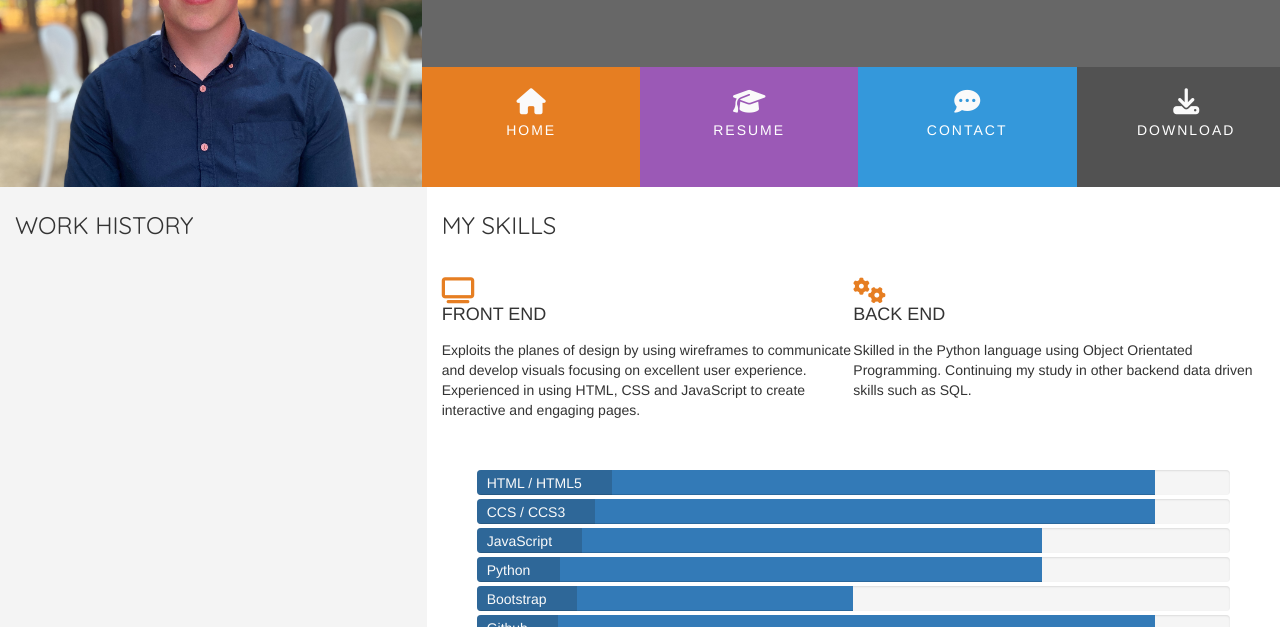
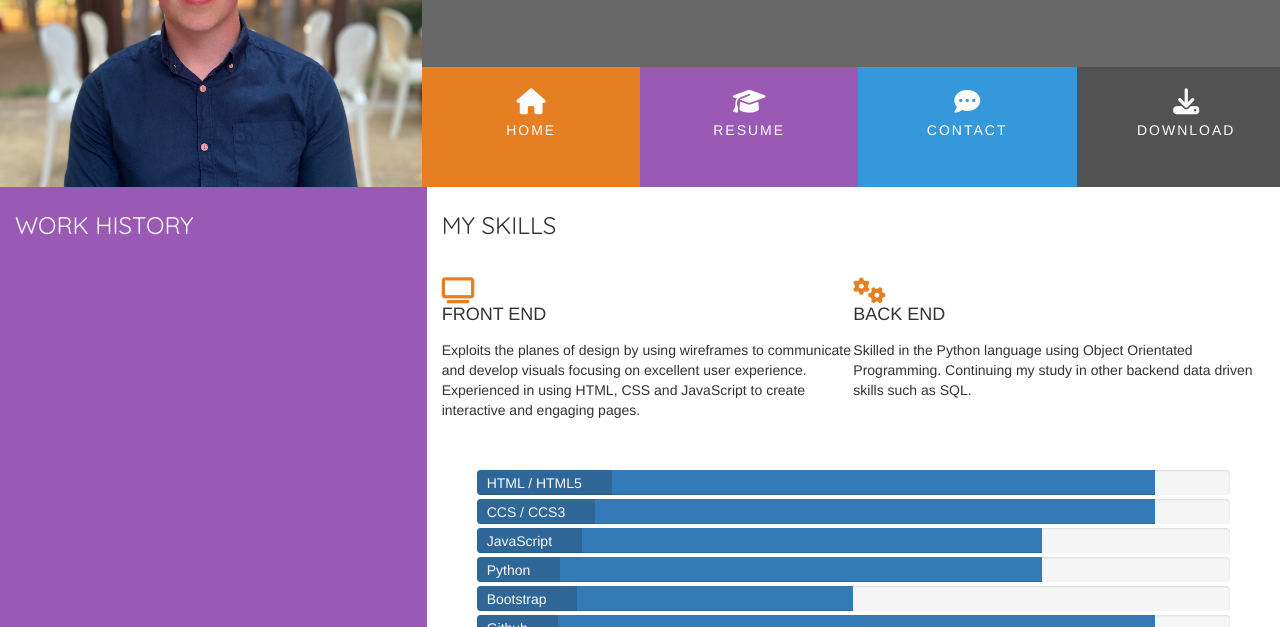
Before and after one commit to TR94/resume-cv, a plain HTML site: page resume.html in a window 1280 px wide. Shown: the part 173-800 px from the top of the page. Drawn offline with nearby package versions, Linux system fonts and the light colour scheme; a web font is replaced by a local one.

Commit message:
Style work history section

```diff
--- a/assets/css/style.css
+++ b/assets/css/style.css
@@ -31,6 +31,11 @@
 .bg-color-personal-info {
     background-color: #f4f4f4;
 }
+
+.bg-color-work-history {
+    background-color: #9b59b6;
+}
+
 
 /* ---------- Special paddings/margins/text */
 
@@ -265,3 +270,13 @@ footer {
 .progress-section {
     margin: 40px 20px;
 }
+
+
+/* ---------- Work history */
+.history-heading {
+    font-family: "Quicksand", sans-serif;
+    font-weight: 400;
+    margin-top: 25px;
+    margin-bottom: 40px;
+    color: #fafafa;
+}
--- a/resume.html
+++ b/resume.html
@@ -45,10 +45,10 @@
     </header>
     <section class="container-fluid">
         <div class="row row-table">
-            <div class="col-md-4 bg-color-personal-info section-column">
+            <div class="col-md-4 bg-color-work-history section-column">
                 <div class="row">
                     <div class="col-12">
-                        <h3 class="section-heading uppercase">
+                        <h3 class="history-heading uppercase">
                             Work History
                         </h3>
                     </div>
```
